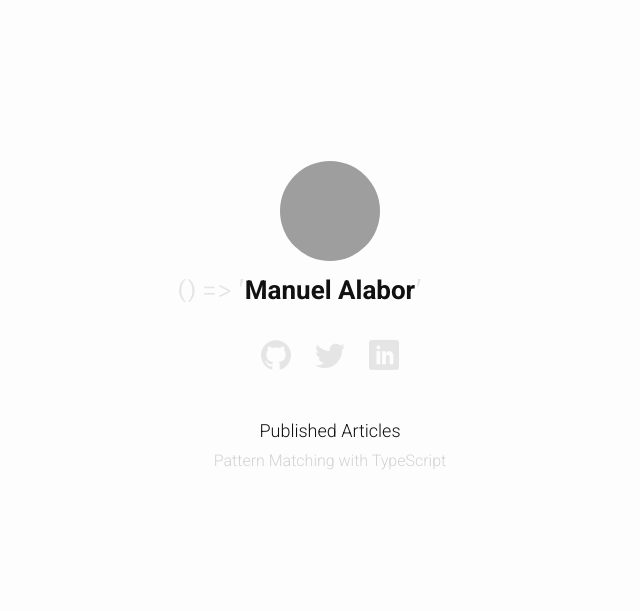
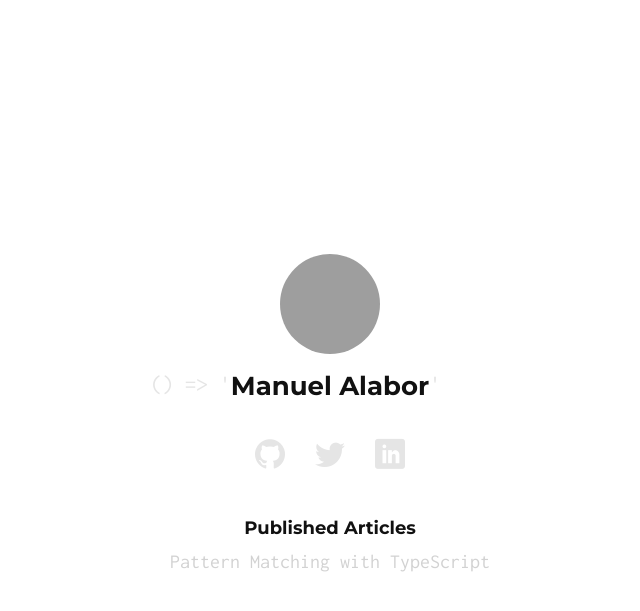
Before and after one commit to swissmanu/alabor.me, a Jekyll site: the page built from index.md, in a window 1280 px wide. Shown: the top 611 px of the page, without its empty margins (310-950 px from the left). Built offline with Jekyll 4.4.1, drawn with Linux system fonts in a browser that asks for light colours; some web fonts are replaced; grey boxes are pictures that could not be loaded.

Commit message:
Finalize Styling

```diff
--- a/_includes/head.html
+++ b/_includes/head.html
@@ -2,6 +2,5 @@
 <meta name="viewport" content="width=device-width, initial-scale=1, maximum-scale=1">
 <meta name="description" content="Manuel Alabor">
 <title>{%- if page.title -%}{{ page.title }} | {{ site.title }}{%- else -%}{{ site.title }}{%- endif -%}</title>
-<link href="https://fonts.googleapis.com/css?family=Merriweather|Roboto:300,700" rel="stylesheet">
 <link rel="stylesheet" type="text/css" href="/styles.css">
 <link rel="shortcut icon" type="image/x-icon" href="favicon.ico" id="favicon">
--- a/_layouts/home.html
+++ b/_layouts/home.html
@@ -1,7 +1,7 @@
 ---
 layout: page
 ---
-<div class="home" itemscope itemtype="http://schema.org/Person">
+<article class="home" itemscope itemtype="http://schema.org/Person">
   <section class="vcard">
     <header>
       <img class="avatar" src="https://secure.gravatar.com/avatar/c36915ec92a666d930c1e91e2c3ba6a4?s=140" />
@@ -45,4 +45,4 @@
     </nav>
   </section>
   {%- endif -%}
-</div>
+</article>
--- a/_layouts/post.html
+++ b/_layouts/post.html
@@ -1,7 +1,7 @@
 ---
 layout: page
 ---
-<article>
+<article class="post">
   <header>
     {%- if page.titleImage -%}
     <img src="{{ page.titleImage }}" alt="{{ page.title }}" />
--- a/_sass/_home.scss
+++ b/_sass/_home.scss
@@ -40,7 +40,7 @@
     left: 0;
     transform: translateX(-100%);
     color: rgba(229, 229, 229, 1);
-    font-family: 'Merriweather', serif;
+    font-family: Inconsolata, sans-serif;
     font-weight: 400;
     font-size: 23px;
   }
@@ -51,7 +51,7 @@
     right: 0;
     transform: translateX(100%);
     color: rgba(229, 229, 229, 1);
-    font-family: 'Merriweather', serif;
+    font-family: Inconsolata, sans-serif;
     font-weight: 400;
     font-size: 23px;
   }
--- /dev/null
+++ b/_sass/_post.scss
@@ -0,0 +1,38 @@
+.post {
+  max-width: 30rem;
+  margin: 0 auto;
+  padding: 0 1rem;
+
+  header {
+    text-align: center;
+    margin-bottom: 2.5rem;
+
+    img {
+      width: 8rem;
+      margin-bottom: 1rem;
+    }
+
+    h1 {
+      margin-bottom: 0.5rem;
+    }
+
+    .author {
+      font-style: italic;
+    }
+  }
+
+  pre code {
+    background-color: inherit;
+  }
+
+  pre {
+    border-radius: 3px;
+    border: 1px solid #eee;
+  }
+}
+
+@media (min-width: 30rem) {
+  .post header img {
+    width: 14rem;
+  }
+}
--- /dev/null
+++ b/_sass/base/_solo.scss
@@ -0,0 +1,142 @@
+/*
+ * Starting point: https://github.com/chibicode/solo/
+ * Thx! :)
+ */
+
+ @import url(//fonts.googleapis.com/css?family=Inconsolata:400,700|Montserrat:700);
+
+ html {
+   font: 16px/1.5 Inconsolata, sans-serif;
+ }
+
+ @media (min-width: 30rem) {
+   html {
+     font-size: 20px;
+   }
+ }
+
+ body {
+   margin: 2rem 0 5rem;
+   color: #333;
+ }
+
+ @media (min-width: 30rem) {
+   body {
+     margin-top: 5rem;
+   }
+ }
+
+ a {
+   color: #0074d9; /* From http://clrs.cc */
+   text-decoration: none;
+ }
+
+ a:hover, a:focus {
+   text-decoration: underline;
+ }
+
+ h1, h2, h3, h4, h5, h6 {
+   font-family: Montserrat, sans-serif;
+   margin: 0 0 0.5rem -0.1rem /* align left edge */;
+   line-height: 1;
+   color: #111;
+   text-rendering: optimizeLegibility;
+ }
+
+ h1 {
+   font-size: 2.5rem;
+   margin-bottom: 1rem;
+ }
+
+ @media (min-width: 30rem) {
+   h1 {
+     font-size: 3rem;
+     margin-bottom: 3rem;
+   }
+ }
+
+ h1 a {
+   color: inherit;
+ }
+
+ h2 {
+   margin-top: 2rem;
+   font-size: 1.25rem;
+   margin-bottom: 0.75rem;
+ }
+
+ @media (min-width: 30rem) {
+   h2 {
+     margin-top: 2.5rem;
+     font-size: 1.5rem;
+     margin-bottom: 1rem;
+   }
+ }
+
+ h3, h4, h5, h6 {
+   margin-top: 1.5rem;
+   font-size: 1rem;
+   text-transform: uppercase;
+ }
+
+ p, ul, ol, dl, table, pre, blockquote {
+   margin-top: 0;
+   margin-bottom: 1rem;
+ }
+
+ ul, ol {
+   padding-left: 1.5rem;
+ }
+
+ dd {
+   margin-left: 1.5rem;
+ }
+
+ blockquote {
+   margin-left: 0;
+   margin-right: 0;
+   padding: .5rem 1rem;
+   border-left: .25rem solid #ccc;
+   color: #666;
+ }
+
+ blockquote p:last-child {
+   margin-bottom: 0;
+ }
+
+ hr {
+   border: none;
+   margin: 1.5rem 0;
+   border-bottom: 1px solid #ccc;
+   position: relative;
+   top: -1px;
+ }
+
+ table {
+   width: 100%;
+   border: 1px solid #ccc;
+   border-collapse: collapse;
+ }
+
+ td, th {
+   padding: .25rem .5rem;
+   border: 1px solid #ccc;
+ }
+
+ pre, code {
+   font-family: inherit;
+   background-color: #eee;
+ }
+
+ pre {
+   padding: .5rem 1rem;
+   font-size: 0.8rem;
+ }
+
+ code {
+   padding: .1rem .25rem;
+ }
+
+ pre > code {
+   padding: 0;
+ }
--- a/_sass/main.scss
+++ b/_sass/main.scss
@@ -1,16 +1,8 @@
-html,
-body {
-  margin: 0;
-  padding: 0;
-  box-sizing: border-box;
-  font-family: 'Roboto', sans-serif;
-  color: #111;
-  background-color: #fdfdfd;
-}
+@import
+  'base/normalize',
+  'base/solo',
+  'base/rogue-github',
+  'base/iconfont',
 
-@import
-  'normalize',
-  'iconfont',
-  'rogue-github',
-
-  'home';
+  'home',
+  'post';
```
Also changed, not shown: _sass/base/_iconfont.scss (renamed from _sass/_iconfont.scss), _sass/base/_normalize.scss (renamed from _sass/_normalize.scss), _sass/base/_rogue-github.scss (renamed from _sass/_rogue-github.scss).
